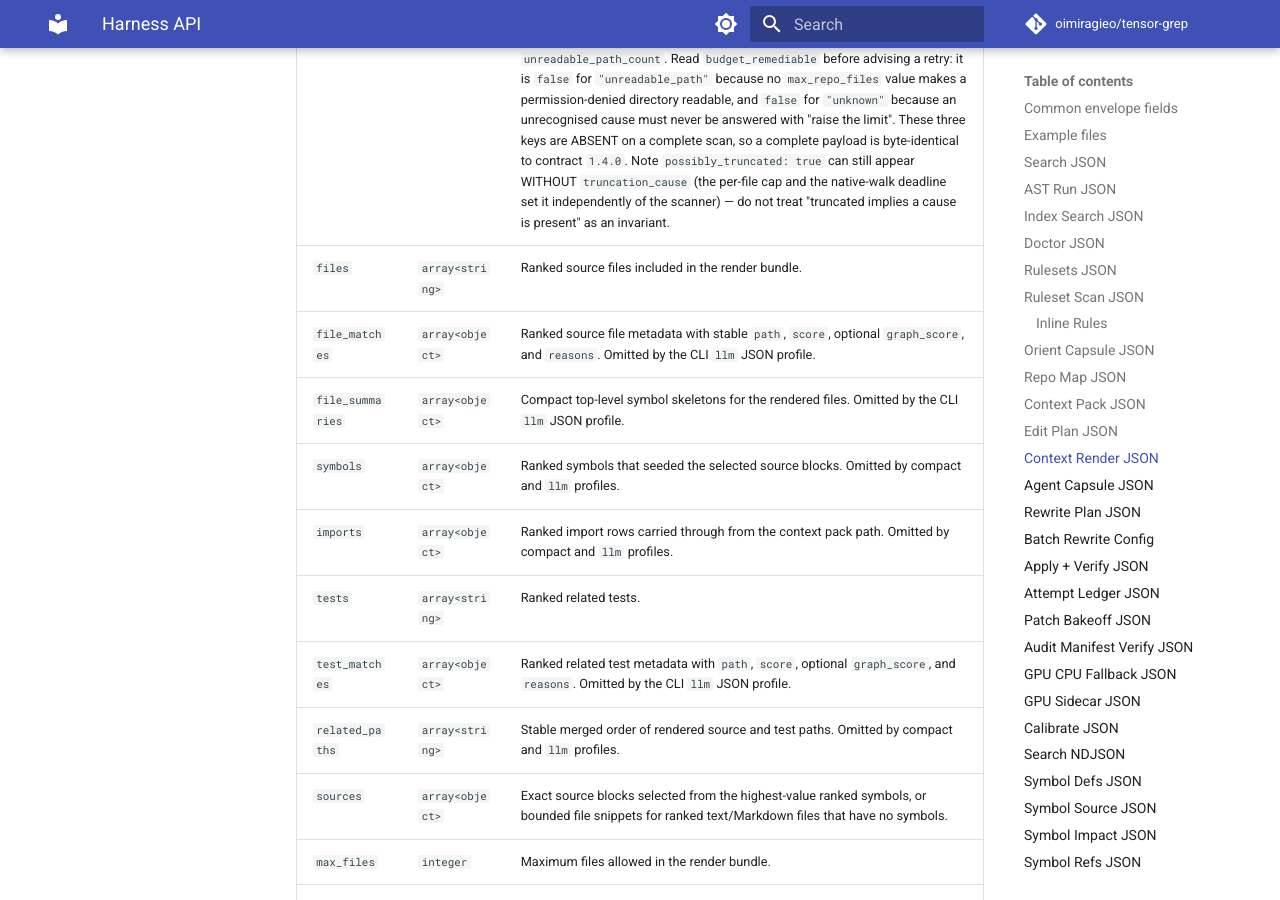
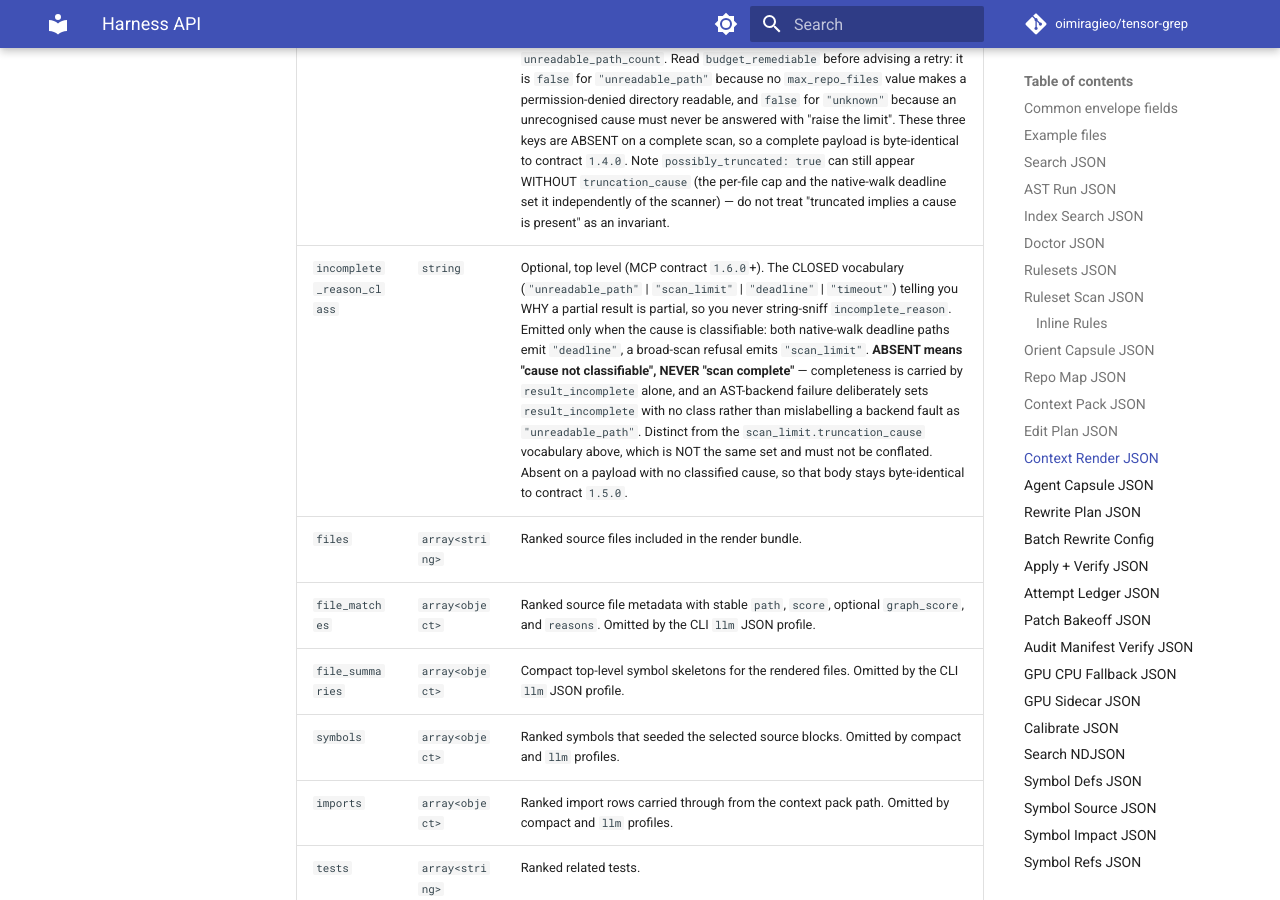
Before and after one commit to oimiragieo/tensor-grep, an MkDocs documentation site: the page built from docs/harness_api.md, in a window 1280 px wide and 900 px high, scrolled down 21249 px. Built offline with MkDocs 1.6.1 and Material for MkDocs 9.7.7, drawn with Linux system fonts in a browser that asks for light colours; comment, search, counter and statistics services are not loaded.

Commit message:
docs(harness): document incomplete_reason_class on the MCP payload
Third of the codex audit's doc findings. The field is now user-facing on
tg_search/tg_ast_search at contract 1.6.0 and was undocumented.

States the closed vocabulary, both classified causes, and the rule that matters
most: an ABSENT class means "cause not classifiable", NEVER "scan complete".
Also flags that it is a DIFFERENT set from the neighbouring
scan_limit.truncation_cause and must not be conflated (#293).

The audit's fourth finding -- "no CHANGELOG entry for the 1.6.0 wire change" --
needs no action and would be wrong to act on: CHANGELOG.md is generated by
python-semantic-release from conventional commits (the `## v1.98.27 (2026-07-26)`
+ typed-section shape at the head is its output). The `feat(mcp):` commit produces
its own entry; a hand-written one would be clobbered on the next release.

```diff
--- a/docs/harness_api.md
+++ b/docs/harness_api.md
@@ -519,6 +519,7 @@ The `llm` profile is compact, not summary-only. Selected source blocks include e
 | `query` | `string` | Query text used for ranking and rendering. |
 | `path` | `string` | Absolute root path inventoried. |
 | `scan_limit` | `object` | Optional bounded-scan metadata with `max_repo_files`, `scanned_files`, and `possibly_truncated`. Agent-facing CLI commands default to bounded broad scans. On `tg_search` (MCP contract `1.5.0`+) a TRUNCATED scan additionally carries `truncation_cause` (`"scan_limit"` \| `"unreadable_path"` \| `"unknown"`), `budget_remediable` (`bool`), and — when non-zero — `unreadable_path_count`. Read `budget_remediable` before advising a retry: it is `false` for `"unreadable_path"` because no `max_repo_files` value makes a permission-denied directory readable, and `false` for `"unknown"` because an unrecognised cause must never be answered with "raise the limit". These three keys are ABSENT on a complete scan, so a complete payload is byte-identical to contract `1.4.0`. Note `possibly_truncated: true` can still appear WITHOUT `truncation_cause` (the per-file cap and the native-walk deadline set it independently of the scanner) — do not treat "truncated implies a cause is present" as an invariant. |
+| `incomplete_reason_class` | `string` | Optional, top level (MCP contract `1.6.0`+). The CLOSED vocabulary (`"unreadable_path"` \| `"scan_limit"` \| `"deadline"` \| `"timeout"`) telling you WHY a partial result is partial, so you never string-sniff `incomplete_reason`. Emitted only when the cause is classifiable: both native-walk deadline paths emit `"deadline"`, a broad-scan refusal emits `"scan_limit"`. **ABSENT means "cause not classifiable", NEVER "scan complete"** — completeness is carried by `result_incomplete` alone, and an AST-backend failure deliberately sets `result_incomplete` with no class rather than mislabelling a backend fault as `"unreadable_path"`. Distinct from the `scan_limit.truncation_cause` vocabulary above, which is NOT the same set and must not be conflated. Absent on a payload with no classified cause, so that body stays byte-identical to contract `1.5.0`. |
 | `files` | `array<string>` | Ranked source files included in the render bundle. |
 | `file_matches` | `array<object>` | Ranked source file metadata with stable `path`, `score`, optional `graph_score`, and `reasons`. Omitted by the CLI `llm` JSON profile. |
 | `file_summaries` | `array<object>` | Compact top-level symbol skeletons for the rendered files. Omitted by the CLI `llm` JSON profile. |
```
